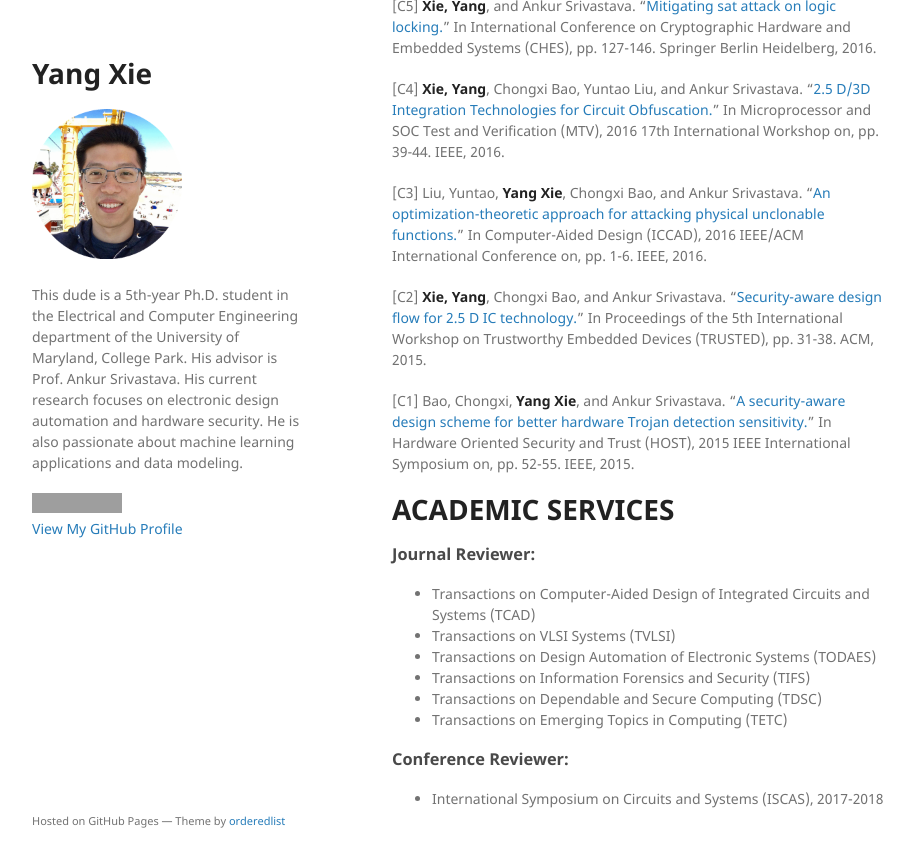
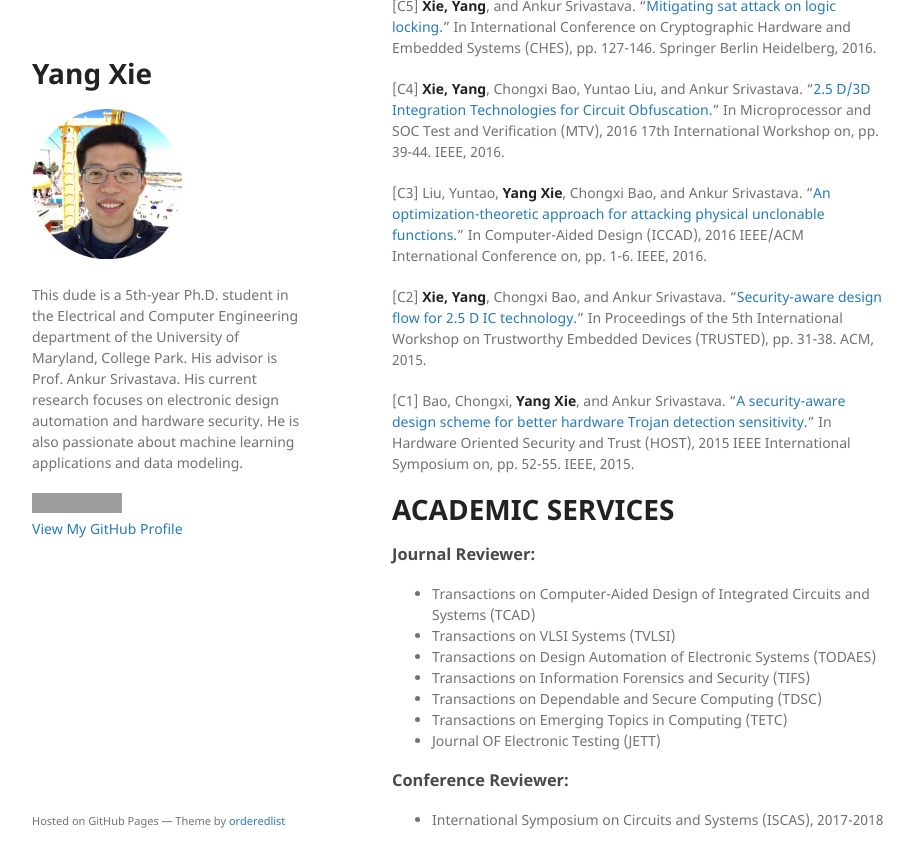
Before and after one commit to yxie/yxie.github.io, a Jekyll site: the page built from index.md, in a window 1280 px wide and 900 px high, scrolled down 2068 px. Shown: the top 868 px of the window, without its empty margins (178-1092 px from the left). Built offline with Jekyll 4.4.1, drawn with Linux system fonts in a browser that asks for light colours; our own code applies the rules of GitHub Pages for plain Markdown files; grey boxes are pictures that could not be loaded.

Commit message:
Add JETT

```diff
--- a/index.md
+++ b/index.md
@@ -84,6 +84,7 @@ layout: default
 * Transactions on Information Forensics and Security (TIFS)
 * Transactions on Dependable and Secure Computing (TDSC)
 * Transactions on Emerging Topics in Computing (TETC)
+* Journal OF Electronic Testing (JETT)
 
 ### Conference Reviewer:
 * International Symposium on Circuits and Systems (ISCAS), 2017-2018
```
